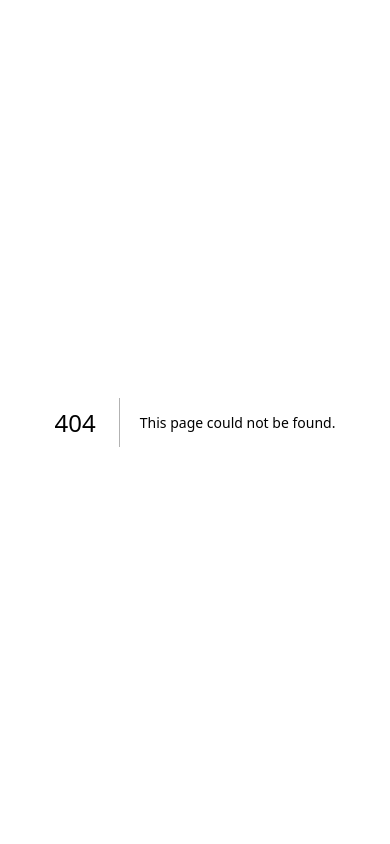
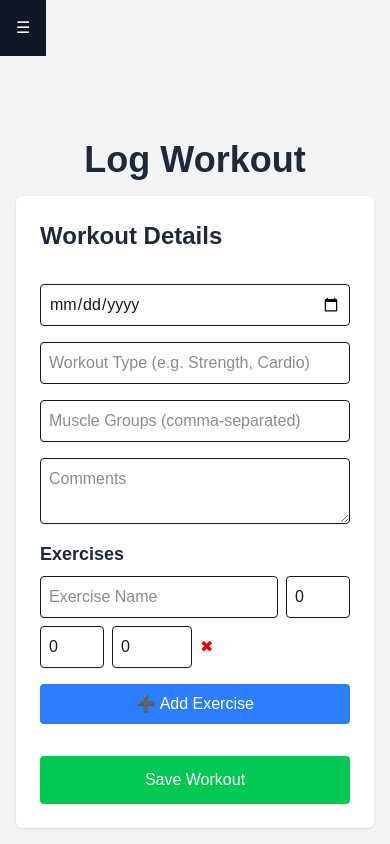
Before and after one commit to weasy1as/SteelBuilt, a Next.js app: page /log in a window 390 px wide. Before the commit this address had no page. Built offline with nearby package versions, Linux system fonts and the light colour scheme; no server answers.

Commit message:
Log page and responsive design

```diff
--- /dev/null
+++ b/src/app/api/auth/signout/route.ts
@@ -0,0 +1,8 @@
+import { signOut } from "@/auth";
+import { NextResponse } from "next/server";
+
+export async function POST() {
+  "use server";
+  await signOut();
+  return NextResponse.json({ message: "Successfully signed out" });
+}
--- /dev/null
+++ b/src/app/log/page.tsx
@@ -0,0 +1,26 @@
+import { auth } from "@/auth";
+import Form from "@/components/form";
+import Sidebar from "@/components/sidebar";
+import React from "react";
+
+export default async function Page() {
+  const session = await auth();
+
+  return (
+    <div className="flex flex-col md:flex-row h-screen w-full bg-gray-100">
+      <div className="flex-1 w-auto">
+        <Sidebar session={session} />
+      </div>
+
+      <div className="flex-3 flex flex-col justify-center items-center  p-4">
+        <h1 className="text-center text-4xl font-semibold py-4 text-gray-800">
+          Log Workout
+        </h1>
+
+        <div className="w-full max-w-2xl">
+          <Form />
+        </div>
+      </div>
+    </div>
+  );
+}
--- a/src/app/page.tsx
+++ b/src/app/page.tsx
@@ -1,9 +1,8 @@
-import { auth, signOut } from "@/auth";
+import { auth } from "@/auth";
 import Card from "@/components/card";
 import Goal from "@/components/goal";
 import History from "@/components/history";
 import Sidebar from "@/components/sidebar";
-import Image from "next/image";
 import { redirect } from "next/navigation";
 
 export default async function Home() {
@@ -21,21 +20,25 @@ export default async function Home() {
     weight: 100,
     reps: 8,
   };
+
   if (!session) {
     redirect("/login");
   }
+
   return (
-    <div className="flex ">
-      <div className="flex-1">
+    <div className="flex flex-col md:flex-row min-h-screen bg-gray-100">
+      <div className="w-full md:w-1/5">
         <Sidebar session={session} />
       </div>
-      <div className="flex flex-wrap flex-row sm:flex-col gap-5 items-center justify-between py-4 flex-5 bg-gray-300 h-screen w-full">
-        <div className="flex flex-col md:flex-row justify-center px-4 sm-px-0 gap-2 w-full">
+
+      <div className="w-full md:w-4/5 flex flex-col gap-6 p-4">
+        <div className="grid grid-cols-1 md:grid-cols-2 lg:grid-cols-3 gap-4">
           <Card type="workout" data={lastWorkoutData} />
           <Card type="personalBest" data={personalBestData} />
           <Goal />
         </div>
-        <div>
+
+        <div className="">
           <History />
         </div>
       </div>
--- /dev/null
+++ b/src/components/form.tsx
@@ -0,0 +1,187 @@
+"use client";
+import React, { useState } from "react";
+
+interface WorkoutFormData {
+  date: string;
+  workoutType: string;
+  muscleGroups: string;
+  comments: string;
+  exercises: {
+    name: string;
+    sets: number;
+    reps: number;
+    weight: number;
+  }[];
+}
+
+const Form = () => {
+  const [formData, setFormData] = useState<WorkoutFormData>({
+    date: "",
+    workoutType: "",
+    muscleGroups: "",
+    comments: "",
+    exercises: [
+      {
+        name: "",
+        sets: 0,
+        reps: 0,
+        weight: 0,
+      },
+    ],
+  });
+
+  const handleInputChange = (
+    e: React.ChangeEvent<
+      HTMLInputElement | HTMLSelectElement | HTMLTextAreaElement
+    >,
+    index?: number
+  ) => {
+    const { name, value } = e.target;
+
+    if (index !== undefined) {
+      const updatedExercises = [...formData.exercises];
+      updatedExercises[index] = {
+        ...updatedExercises[index],
+        [name]: value,
+      };
+      setFormData({ ...formData, exercises: updatedExercises });
+    } else {
+      setFormData({ ...formData, [name]: value });
+    }
+  };
+
+  const addExercise = () => {
+    setFormData({
+      ...formData,
+      exercises: [
+        ...formData.exercises,
+        { name: "", sets: 0, reps: 0, weight: 0 },
+      ],
+    });
+  };
+
+  const removeExercise = (index: number) => {
+    const updatedExercises = formData.exercises.filter((_, i) => i !== index);
+    setFormData({ ...formData, exercises: updatedExercises });
+  };
+
+  const handleSubmit = async (e: React.FormEvent) => {
+    e.preventDefault();
+    console.log("Submitting form data:", formData);
+  };
+
+  return (
+    <form
+      onSubmit={handleSubmit}
+      className="flex flex-col gap-4 bg-white p-6 rounded-md shadow-sm w-full"
+    >
+      <h2 className="text-2xl font-bold mb-4 text-gray-800">Workout Details</h2>
+
+      <input
+        type="date"
+        name="date"
+        value={formData.date}
+        onChange={handleInputChange}
+        className="p-2 border rounded"
+        required
+      />
+
+      <input
+        type="text"
+        name="workoutType"
+        placeholder="Workout Type (e.g. Strength, Cardio)"
+        value={formData.workoutType}
+        onChange={handleInputChange}
+        className="p-2 border rounded"
+        required
+      />
+
+      <input
+        type="text"
+        name="muscleGroups"
+        placeholder="Muscle Groups (comma-separated)"
+        value={formData.muscleGroups}
+        onChange={handleInputChange}
+        className="p-2 border rounded"
+        required
+      />
+
+      <textarea
+        name="comments"
+        placeholder="Comments"
+        value={formData.comments}
+        onChange={handleInputChange}
+        className="p-2 border rounded"
+      />
+
+      <div className="flex flex-col gap-2">
+        <h3 className="text-lg font-semibold text-gray-800">Exercises</h3>
+
+        {formData.exercises.map((exercise, index) => (
+          <div key={index} className="flex flex-wrap gap-2 items-center">
+            <input
+              type="text"
+              name="name"
+              placeholder="Exercise Name"
+              value={exercise.name}
+              onChange={(e) => handleInputChange(e, index)}
+              className="p-2 border rounded flex-grow"
+              required
+            />
+            <input
+              type="number"
+              name="sets"
+              placeholder="Sets"
+              value={exercise.sets}
+              onChange={(e) => handleInputChange(e, index)}
+              className="p-2 border rounded w-16"
+              required
+            />
+            <input
+              type="number"
+              name="reps"
+              placeholder="Reps"
+              value={exercise.reps}
+              onChange={(e) => handleInputChange(e, index)}
+              className="p-2 border rounded w-16"
+              required
+            />
+            <input
+              type="number"
+              name="weight"
+              placeholder="Weight (kg)"
+              value={exercise.weight}
+              onChange={(e) => handleInputChange(e, index)}
+              className="p-2 border rounded w-20"
+              required
+            />
+            <button
+              type="button"
+              onClick={() => removeExercise(index)}
+              className="text-red-600 hover:text-red-800"
+            >
+              ✖
+            </button>
+          </div>
+        ))}
+
+        <button
+          type="button"
+          onClick={addExercise}
+          className="p-2 bg-blue-500 text-white rounded mt-2 hover:bg-blue-600"
+        >
+          ➕ Add Exercise
+        </button>
+      </div>
+
+      <button
+        type="submit"
+        className="p-3 bg-green-500 text-white rounded mt-4 hover:bg-green-600"
+      >
+        Save Workout
+      </button>
+    </form>
+  );
+};
+
+export default Form;
--- a/src/components/sidebar.tsx
+++ b/src/components/sidebar.tsx
@@ -1,47 +1,96 @@
-import { signOut } from "@/auth";
+"use client";
+import { Session } from "next-auth";
 import Link from "next/link";
-import React from "react";
+import React, { useState } from "react";
 
-const Sidebar = ({ session }: { session: object }) => {
+const Sidebar = ({ session }: { session: Session | null }) => {
+  const [isOpen, setIsOpen] = useState(false);
+
+  const handleSignOut = async () => {
+    await fetch("/api/signout", {
+      method: "POST",
+    });
+    window.location.reload(); // Refresh to clear session state
+  };
+
   return (
-    <div className="py-6 px-4 flex flex-col justify-between items-center min-h-screen bg-gradient-to-br from-gray-900 to-black text-white">
+    <div>
+      {/* Burger Menu Button */}
+      <button
+        onClick={() => setIsOpen(!isOpen)}
+        className="md:hidden p-4 text-white bg-gray-900 fixed top-0 left-0 z-50"
+      >
+        {isOpen ? "✖" : "☰"}
+      </button>
+
+      {/* Desktop Sidebar */}
+      <div
+        className={`py-6 px-4 md:flex flex-col max-w-[300px] justify-between items-center min-h-screen bg-gradient-to-br from-gray-900 to-black text-white hidden`}
+      >
         <div>
           <h1 className="flex flex-col items-center text-3xl font-extrabold text-transparent bg-clip-text bg-gradient-to-r from-blue-500 to-purple-600">
             <span>🏋️</span> SteelBuilt
           </h1>
         </div>
+
         <div className="w-full">
           <ul className="w-full flex flex-col gap-4">
             <li className="bg-blue-500 cursor-pointer hover:bg-blue-600 text-white font-semibold px-6 py-3 rounded-xl shadow-lg w-full ">
-            <Link href={""}>Home</Link>
+              <Link href={"/"}>Home</Link>
             </li>
             <li className="bg-blue-500 cursor-pointer hover:bg-blue-600 text-white font-semibold px-6 py-3 rounded-xl shadow-lg w-full ">
-            <Link href={""}>Log workout</Link>
-          </li>
-          <li className="bg-blue-500 cursor-pointer hover:bg-blue-600 text-white font-semibold px-6 py-3 rounded-xl shadow-lg w-full ">
-            <Link href={""}>Home</Link>
+              <Link href={"/log"}>Log workout</Link>
             </li>
           </ul>
         </div>
-      <form
-        action={async () => {
-          "use server";
-          await signOut();
-        }}
-        className="flex flex-col items-center justify-center space-y-4 p-4"
-      >
+
+        <div className="flex flex-col items-center justify-center space-y-4 p-4">
           <p className="text-gray-200 text-lg font-semibold">
             Signed in as{" "}
-          <span className="font-bold text-blue-600">{session.user.name}</span>
+            <span className="font-bold text-blue-600">
+              {session?.user?.name}
+            </span>
           </p>
 
           <button
-          type="submit"
+            onClick={handleSignOut}
             className="w-full py-2 px-4 cursor-pointer bg-red-600 rounded-xl text-white font-semibold text-lg transition-transform transform hover:scale-105 hover:bg-red-700 focus:outline-none focus:ring-4 focus:ring-red-500 hover:ring-2"
           >
             Sign out
           </button>
-      </form>
+        </div>
+      </div>
+
+      {/* Mobile Sidebar */}
+      {isOpen && (
+        <div className="md:hidden fixed top-0 left-0 w-full h-screen bg-gradient-to-br from-gray-900 to-black text-white z-40">
+          <div className="flex flex-col justify-center h-screen w-full p-6">
+            <ul className="w-full flex flex-col gap-4">
+              <li className="bg-blue-500 cursor-pointer hover:bg-blue-600 text-white font-semibold px-6 py-3 rounded-xl shadow-lg w-full ">
+                <Link href={"/"}>Home</Link>
+              </li>
+              <li className="bg-blue-500 cursor-pointer hover:bg-blue-600 text-white font-semibold px-6 py-3 rounded-xl shadow-lg w-full ">
+                <Link href={"/log"}>Log workout</Link>
+              </li>
+            </ul>
+
+            <div className="mt-8 text-center">
+              <p className="text-gray-200 text-lg font-semibold">
+                Signed in as{" "}
+                <span className="font-bold text-blue-600">
+                  {session?.user?.name}
+                </span>
+              </p>
+              <button
+                onClick={handleSignOut}
+                className="w-full py-2 px-4 cursor-pointer bg-red-600 rounded-xl text-white font-semibold text-lg transition-transform transform hover:scale-105 hover:bg-red-700 focus:outline-none focus:ring-4 focus:ring-red-500 hover:ring-2 mt-4"
+              >
+                Sign out
+              </button>
+            </div>
+          </div>
+        </div>
+      )}
     </div>
   );
 };
```
Lines whose indentation alone changed are shown as unchanged.
